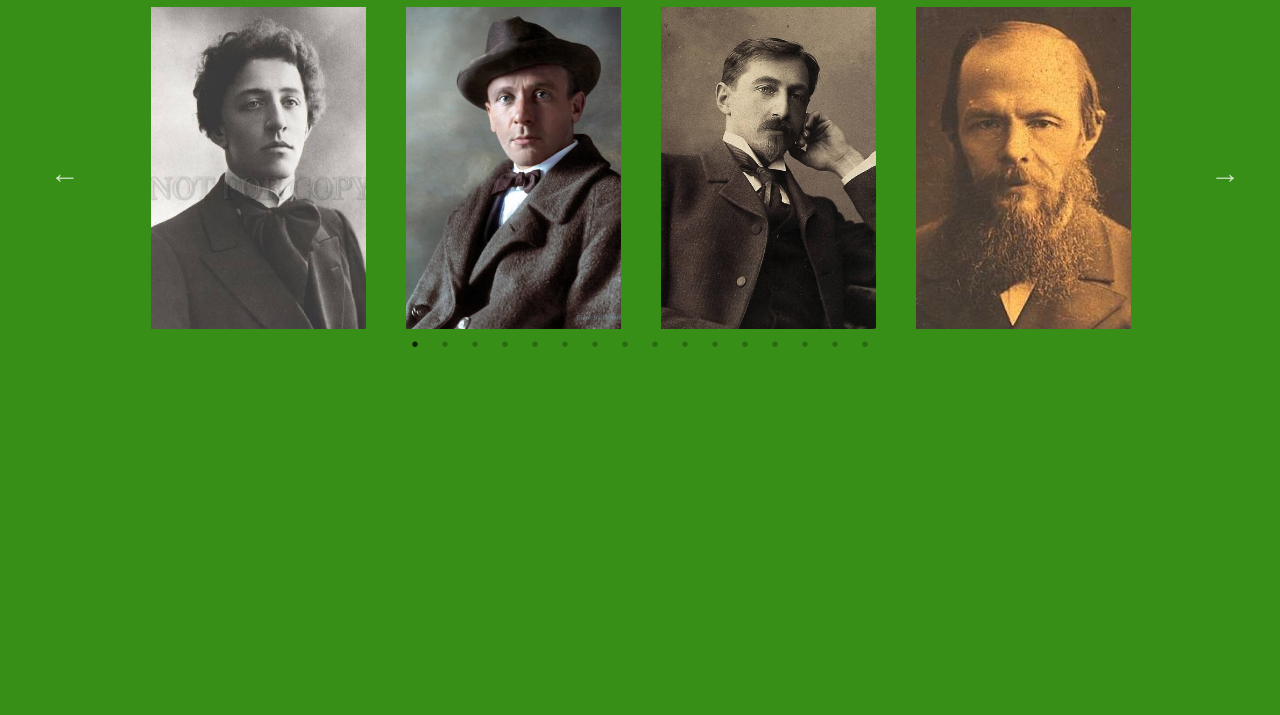
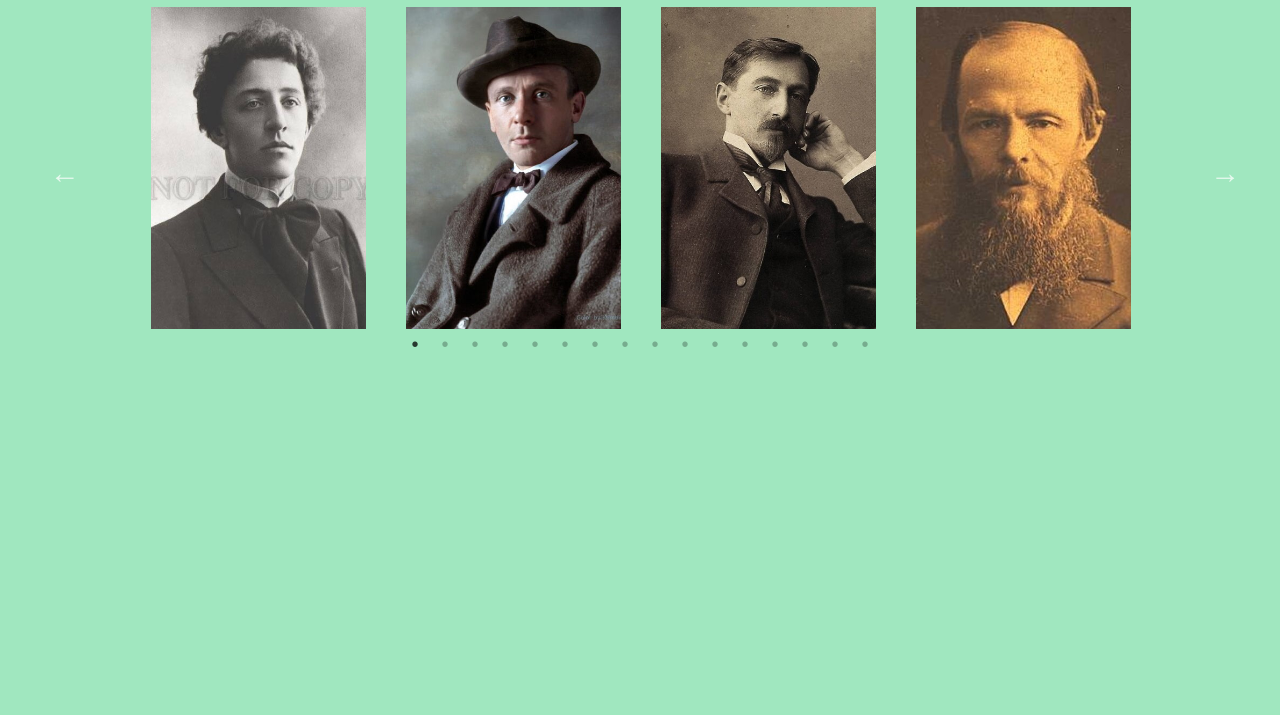
Before and after one commit to Ririyi/Z7, a plain HTML site: page index.html in a window 1280 px wide. Shown: the part 85-800 px from the top of the page. Drawn offline with nearby package versions, Linux system fonts and the light colour scheme; files whose address does not match are found by name; a web font is replaced by a local one.

Commit message:
Update style.css

```diff
--- a/style.css
+++ b/style.css
@@ -1,5 +1,5 @@
 body {
-  background-color: rgb(56, 143, 23);
+  background-color: rgb(160, 231, 191);
   padding: 4px;
   width: auto;
   text-align: center;
```
